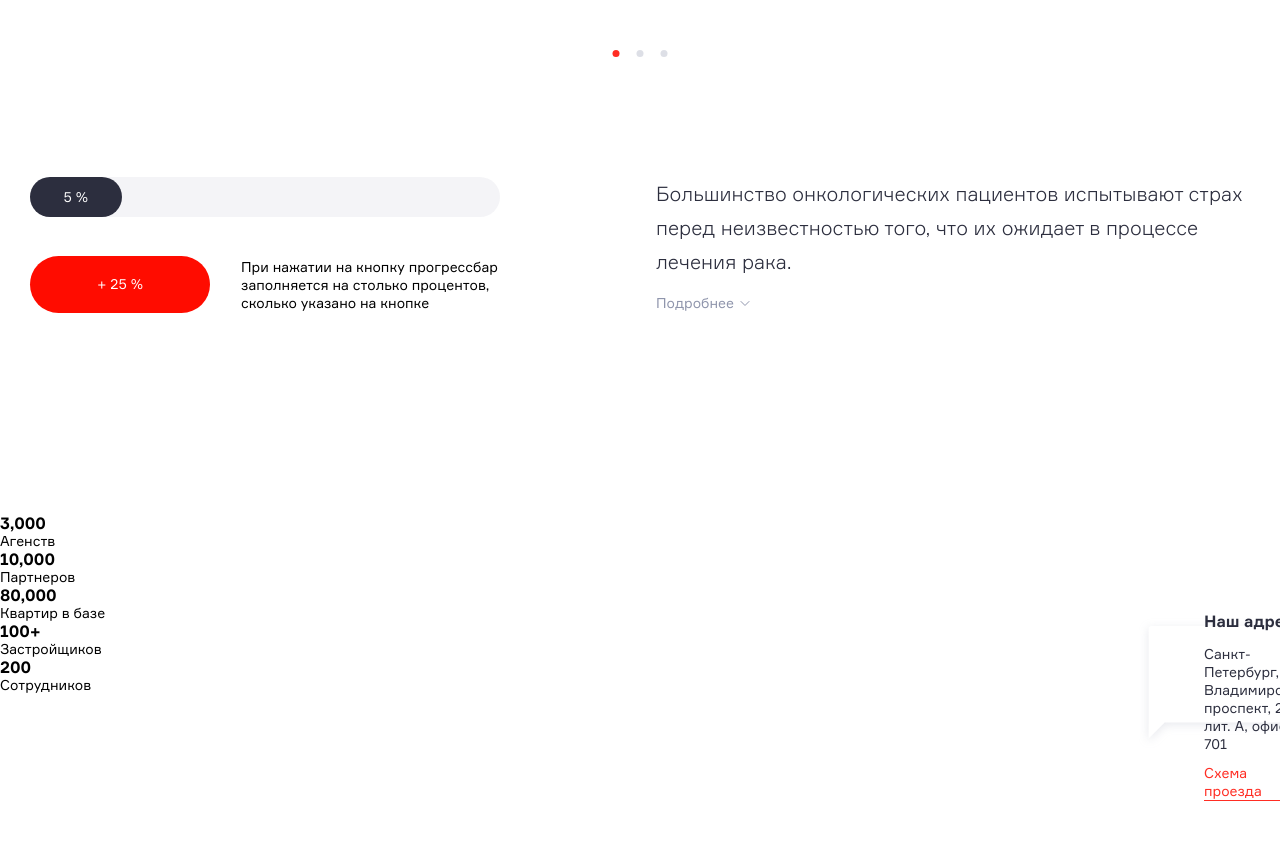
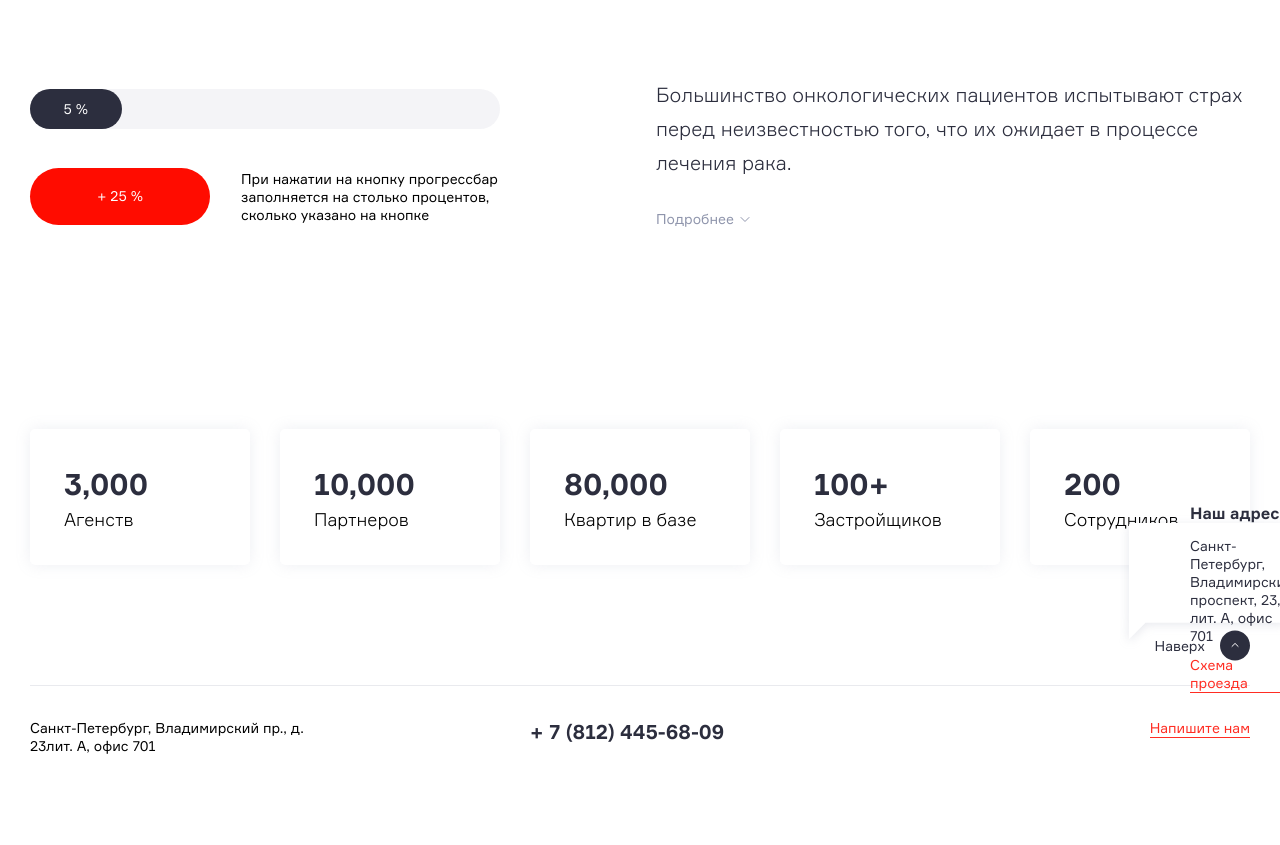
Before and after one commit to Alehandro26/agentstvo_nedvizhimosty, a website built with Vite: page index.html in a window 1280 px wide. Shown: the part 1502-2347 px from the top of the page. Before the commit the page ends 2323 px from the top, so only its background shows below. Built offline with nearby package versions, Linux system fonts and the light colour scheme; files whose address does not match are found by name.

Commit message:
1600px done

```diff
--- a/index.html
+++ b/index.html
@@ -92,7 +92,7 @@
         <form class="form">
           <div class="form__row">
             <div class="form__group">
-              <label>Выбрать город</label>
+              <label>Выбрать город </label>
               <div class="select">
                 <div class="select__root">
                   <input type="text" placeholder="Выбрать город" readonly />
@@ -129,7 +129,7 @@
         </form>
       </div>
 
-      <img src="./src/assets/images/girl.svg" alt="girl" />
+      <img class="hero__image" src="./src/assets/images/girl.svg" alt="girl" />
     </section>
 
     <section class="slides">
@@ -327,6 +327,39 @@
       </div>
     </div>
 
+    <footer class="footer">
+      <div class="footer__wrapper-btn">
+        <a href="#" class="footer__btn">
+          Наверх<svg
+            width="30"
+            height="31"
+            viewBox="0 0 30 31"
+            fill="none"
+            xmlns="http://www.w3.org/2000/svg"
+          >
+            <path
+              fill-rule="evenodd"
+              clip-rule="evenodd"
+              d="M30 15.4207C30 7.13665 23.284 0.420654 15 0.420654C6.716 0.420654 0 7.13665 0 15.4207C0 23.7047 6.716 30.4207 15 30.4207C23.284 30.4207 30 23.7047 30 15.4207Z"
+              fill="#2C2E3E"
+            />
+            <path
+              d="M18.1091 16.4207L15.0546 13.4207L12 16.4207"
+              stroke="white"
+              stroke-linecap="round"
+            />
+          </svg>
+        </a>
+      </div>
+      <div class="footer__wrapper">
+        <span class="footer__address"
+          >Санкт-Петербург, Владимирский пр., д. 23лит. А, офис 701</span
+        >
+        <h3 class="footer__number">+ 7 (812) 445-68-09</h3>
+        <a href="#" class="footer__link">Напишите нам</a>
+      </div>
+    </footer>
+
     <script type="module" src="/src/main.js"></script>
   </body>
 </html>
--- /dev/null
+++ b/src/assets/styles/scss/components/cards.scss
@@ -0,0 +1,34 @@
+.cards {
+    padding-bottom: 65px;
+    @include container;
+    display: flex;
+    align-items: center;
+    gap: 30px;
+}
+
+.card {
+    padding: 38px 0 33px 34px;
+    flex: 1 1 220px;
+    background: #FFFFFF;
+    box-shadow: 0px 0px 15px rgba(143, 149, 172, 0.15);
+    border-radius: 5px;
+    transition: box-shadow .4s ease;
+    cursor: pointer;
+
+    &__title {
+        margin-bottom: 4px;
+        @include H2;
+        font-weight: 700;
+        color: $black-light;
+    }
+
+    span {
+        @include BigText;
+        font-weight: 300;
+        color: #000000;
+    }
+
+    &:hover {
+        box-shadow: 0px 0px 20px rgba(143, 149, 172, 0.4);
+    }
+}
--- /dev/null
+++ b/src/assets/styles/scss/components/footer.scss
@@ -0,0 +1,44 @@
+.footer {
+    @include container;
+
+    &__btn {
+        margin-bottom: 24px;
+        display: flex;
+        align-items: center;
+        gap: 15px;
+        @include Text;
+        color: $black-light;
+        cursor: pointer;
+    }
+
+    &__wrapper-btn {
+        display: flex;
+        justify-content: flex-end;
+        border-bottom: 1px solid rgba($gray-light, 0.2);
+    }
+
+    &__wrapper {
+        padding: 33px 0 90px;
+        display: flex;
+        align-items: flex-start;
+    }
+
+    &__address {
+        margin-right: 214px;
+        max-width: 286px;
+        @include Text;
+    }
+
+    &__number {
+        margin-right: auto;
+        @include H3;
+        color: $black-light;
+    }
+
+    &__link {
+        @include Text;
+        font-weight: 400;
+        color: $red;
+        border-bottom: 1px solid $red;
+    }
+}
--- a/src/assets/styles/scss/components/header.scss
+++ b/src/assets/styles/scss/components/header.scss
@@ -37,7 +37,7 @@
   display: flex;
   align-items: center;
   & > * + * {
-    margin-left: 75px;
+    margin-left: 69px;
   }
 
   &__link {
@@ -55,6 +55,10 @@
     &.active,
     &:active {
       background: $red;
+    }
+
+    &:nth-child(2) {
+      margin-left: 48px;
     }
   }
 
--- a/src/assets/styles/scss/components/hero.scss
+++ b/src/assets/styles/scss/components/hero.scss
@@ -1,7 +1,6 @@
 .hero {
   @include container;
   background: $black-dark;
-  height: 885px;
   color: #fff;
   display: flex;
   align-items: center;
@@ -9,6 +8,8 @@
 
   &__left {
     max-width: 720px;
+    margin-top: 150px;
+    margin-bottom: 134px;
   }
 
   &__title {
@@ -16,6 +17,10 @@
     font-weight: 700;
     max-width: 597px;
     margin-bottom: 47px;
+  }
+
+  &__image {
+    margin-top: -62px;
   }
 }
 
@@ -27,6 +32,13 @@
 
     & > * + * {
       margin-left: 30px;
+    }
+
+    &:nth-child(2) {
+      input {
+        padding-left: 42px;
+        padding-right: 42px;
+      }
     }
   }
 
--- a/src/assets/styles/scss/components/index.scss
+++ b/src/assets/styles/scss/components/index.scss
@@ -4,3 +4,5 @@
 @import "./slides.scss";
 @import "./progress.scss";
 @import "./map.scss";
+@import "./cards.scss";
+@import "./footer.scss";
--- a/src/assets/styles/scss/components/map.scss
+++ b/src/assets/styles/scss/components/map.scss
@@ -10,15 +10,15 @@
 
     &__card {
         position: absolute;
-        top: 114px;
-        left: 499px;
+        top: 98px;
+        left: 479px;
     }
 
     &__text {
         position: relative;
         max-width: 207px;
-        margin-top: -210px;
-        margin-left: 65px;
+        margin-top: -217px;
+        margin-left: 71px;
     }
 
     &__title {
--- a/src/assets/styles/scss/components/progress.scss
+++ b/src/assets/styles/scss/components/progress.scss
@@ -2,8 +2,11 @@
     padding-bottom: 120px;
     display: flex;
     justify-content: space-between;
-    padding-left: calc((100vw - 1220px) / 2);
-    padding-right: calc((100vw - 1220px) / 2);
+    @include container;
+
+    &__wrapper {
+        margin-top: 11px;
+    }
 
     &__bar {
         margin-bottom: 39px;
@@ -49,7 +52,7 @@
     }
 
     &__title {
-        margin-bottom: 15px;
+        margin-bottom: 30px;
         font-weight: 300;
         font-size: 20px;
         line-height: 34px;
--- a/src/assets/styles/scss/components/ui/select.scss
+++ b/src/assets/styles/scss/components/ui/select.scss
@@ -1,5 +1,5 @@
 input[type="text"] {
-  width: 100%;
+  width: 345px;
   outline: none;
 
   background: $black-dark;
@@ -16,7 +16,7 @@ input[type="text"] {
 
   &__root {
     input {
-      width: 100%;
+      width: 345px;
       cursor: pointer;
       .active & {
         border-radius: 4px 4px 0 0;
--- a/src/assets/styles/scss/main.scss
+++ b/src/assets/styles/scss/main.scss
@@ -17,6 +17,10 @@
 // Components
 @import "./components/index.scss";
 
+html {
+  scroll-behavior: smooth;
+}
+
 body {
   @include Text;
 }
--- a/src/main.js
+++ b/src/main.js
@@ -80,3 +80,8 @@ const infoPopup = document.querySelector(".progress__info");
 infoPopup.addEventListener("click", () => {
   infoPopup.classList.toggle("progress__info_active");
 });
+
+//ScrollTop
+const scrollTop = document.querySelector(".footer__btn");
+
+scrollTop.addEventListener('click', () => scrollTo(0, 0));
```
